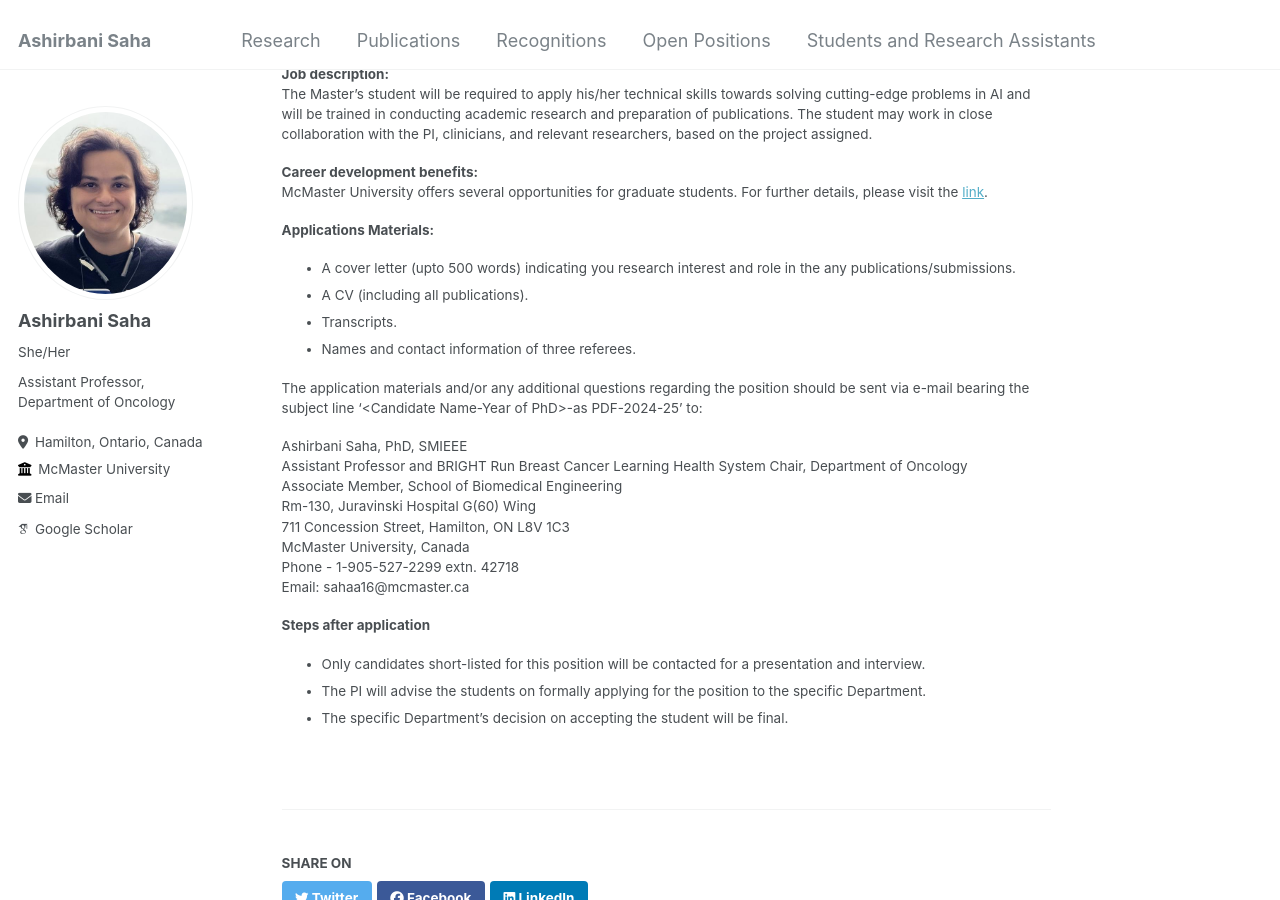
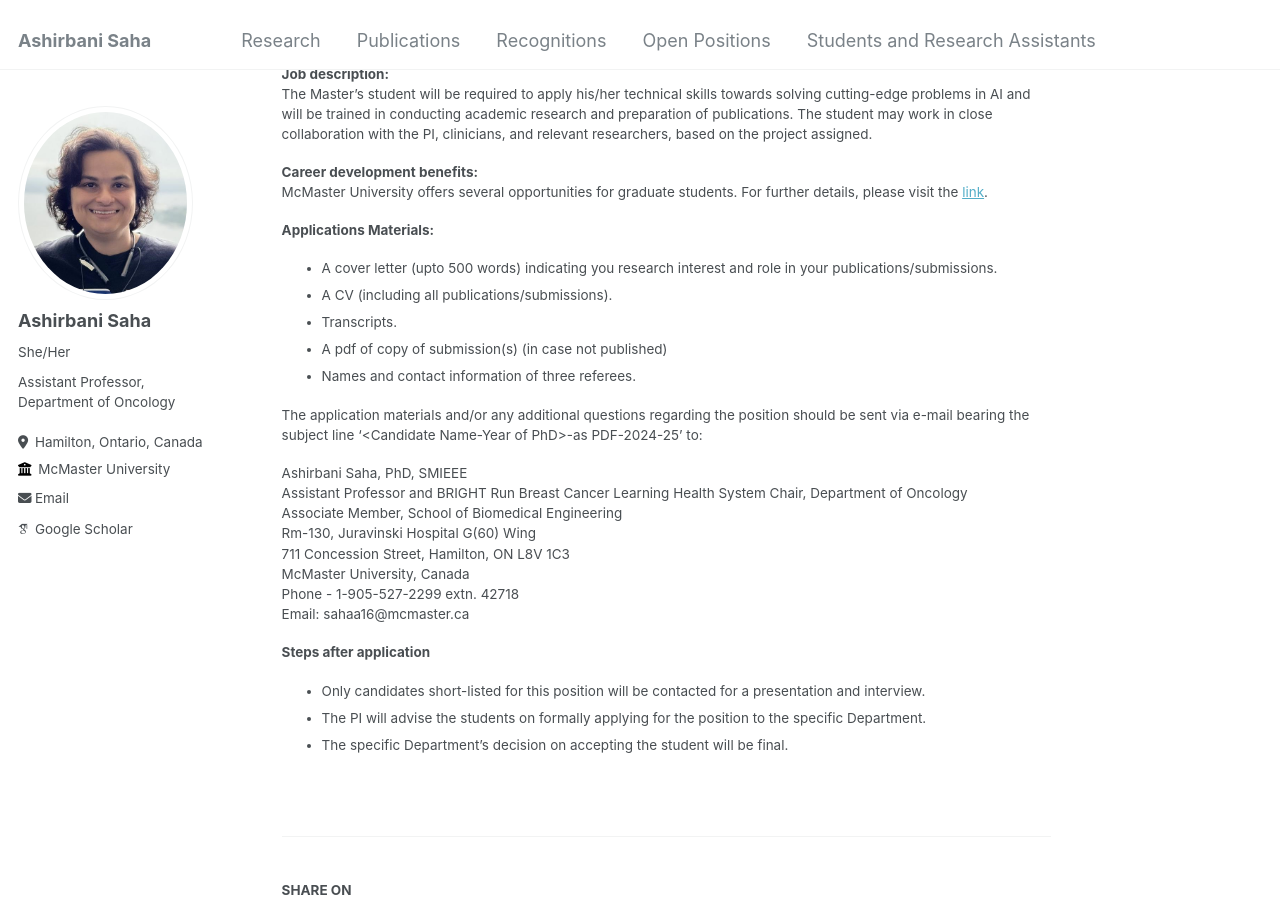
Before and after one commit to asrepo2019/ashirbanisaha, a Jekyll site: the page built from _openpositions/pos_masters_Jul-22-2024.md, in a window 1280 px wide and 900 px high, scrolled down 530 px. Built offline with Jekyll 4.4.1, drawn with Linux system fonts in a browser that asks for light colours; some web fonts are replaced.

Commit message:
Update pos_masters_Jul-22-2024.md

```diff
--- a/_openpositions/pos_masters_Jul-22-2024.md
+++ b/_openpositions/pos_masters_Jul-22-2024.md
@@ -21,9 +21,10 @@ The Master's student will be required to apply his/her technical skills towards
 McMaster University offers several opportunities for graduate students. For further details, please visit the [link](https://gs.mcmaster.ca/app/uploads/2019/11/postdocfellows_policy.pdf).
 
 **Applications Materials:**<br>
-* A cover letter (upto 500 words) indicating you research interest and role in the any publications/submissions.
-* A CV (including all publications).
+* A cover letter (upto 500 words) indicating you research interest and role in your publications/submissions.
+* A CV (including all publications/submissions).
 * Transcripts.
+* A pdf of copy of submission(s) (in case not published)
 * Names and contact information of three referees.
 
 The application materials and/or any additional questions regarding the position should be sent via e-mail bearing the subject line '\<Candidate Name-Year of PhD\>-as PDF-2024-25' to:
```
